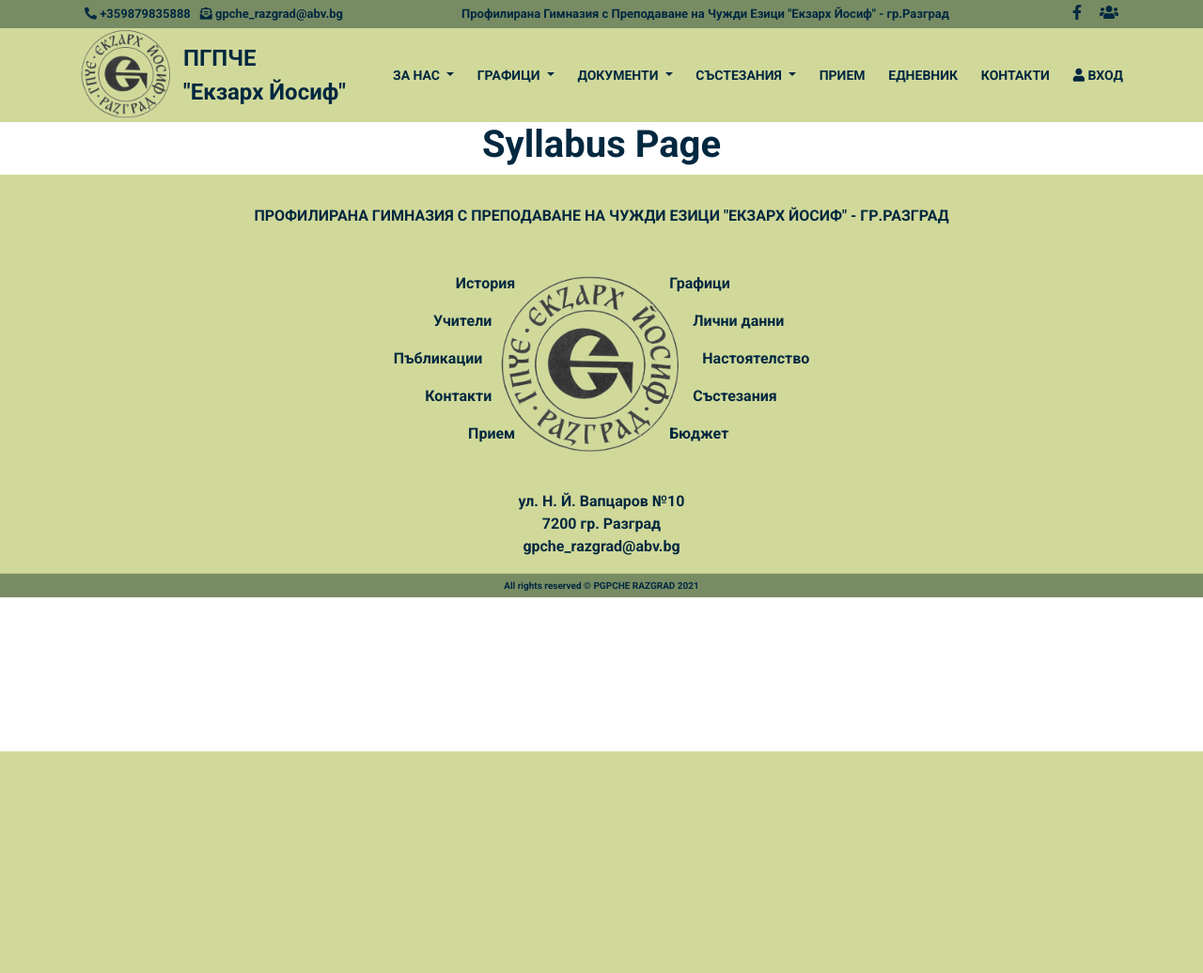
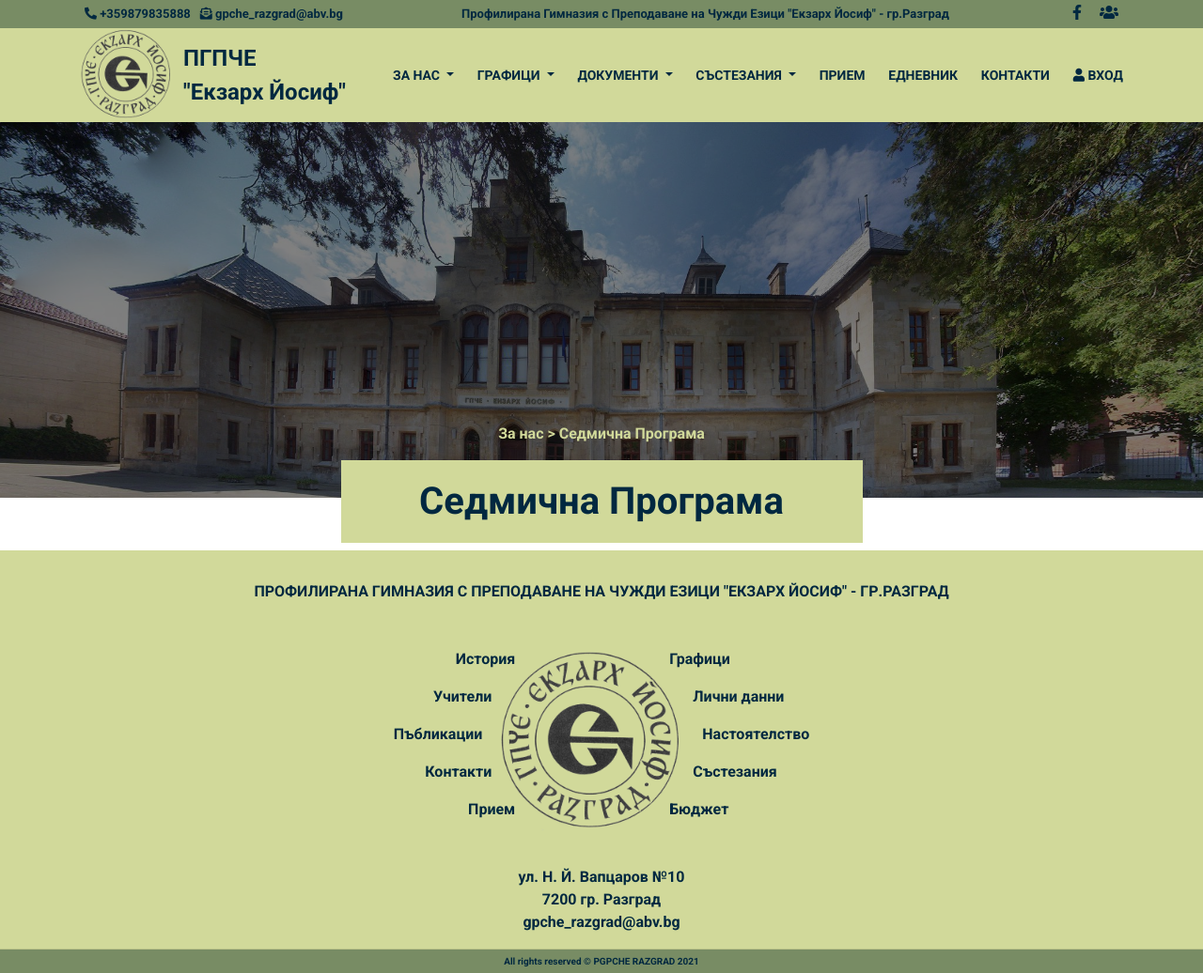
Before and after one commit to justteshi/school-app, a Django app: page /syllabus/ in a window 1280 px wide. Shown: the whole page at 94% size. Before the commit the page ends 800 px from the top, so only its background shows below. Run offline with Django 3.2, Linux system fonts and the light colour scheme; some libraries are stand-ins or nearby versions.

Commit message:
Started syllabus page

```diff
--- a/website/templates/syllabus.html
+++ b/website/templates/syllabus.html
@@ -1,7 +1,73 @@
 {% extends 'base.html' %}
-
+{% load static %}
 
 {% block content %}
+<style>
+    .home-page-cover::before {
+        background-position: center;
+        background-repeat: no-repeat;
+        filter: brightness(50%);
+        content:"";
+        left:0;
+        top:0;
+        width: 100%;
+        height:400px;
+        background-size:cover;
+        z-index:1;
+        filter: brightness(50%);
+        background-image: url("{% static 'images/sgrada.jpg' %}");
+        position: absolute;
+
+    }
+    .home-page-cover{
+        height: 400px;
+        width: 100%;
+        position: relative;
+    }
+    .home-page-title {
+        /* width: 50%; */
+        text-align: center;
+        margin: auto;
+        top: 30%;
+        color: #D1D99A;
+        font-size: 3em;
+    }
+    .home-page-cover .container {
+        position: relative;
+        display: flex;
+        flex-direction: column;
+        justify-content: center;
+        z-index: 2;
+        top: 80%;
+    }
+    .home-page-cover h1 {
+        color: #012840;
+        background: #D1D99A;
+        width: 50%;
+        text-align: center;
+        margin: auto;
+        padding: 20px;
+
+    }
+    .home-page-cover p {
+        text-align: center;
+    }
+    .home-page-cover a {
+        text-decoration: none;
+        color: #D1D99A;
+    }
+    .home-page-cover a:hover {
+        text-decoration: none;
+        color: #788C64;
+    }
+</style>
+<div class="home-page-cover">
+    <div class="container">
+        <p><a href="/">За нас > </a><a href="/schedule">Седмична Програма</a></p>
+        <h1>Седмична Програма</h1>
+    </div>
+</div>
+
 <div>
     <h1 style="text-align: center;">Syllabus Page</h1>
 </div>
```
